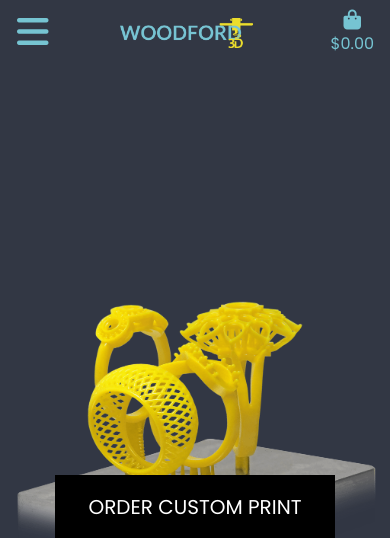
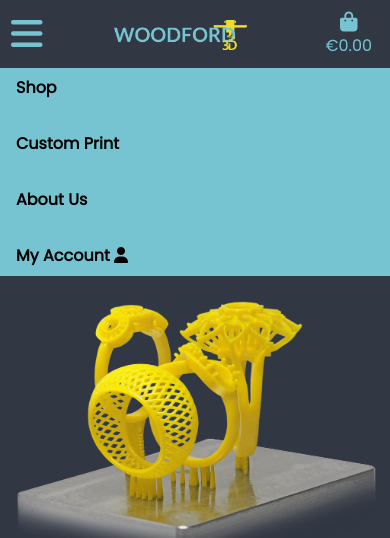
Before and after one commit to Gilleece/Woodford-3d-milestone-4, a Django app: page / in a window 390 px wide, after a click that opens the changed part. Shown: the top 538 px of the page. Run offline with Django 3.2, Linux system fonts and the light colour scheme; the visitor is signed in with stand-in values (Sample User, id 1); some libraries are stand-ins or nearby versions.

Commit message:
Updated styling of mobile navbar, added correct list elements to drop down of mobile menu

```diff
--- a/static/css/base.css
+++ b/static/css/base.css
@@ -26,12 +26,30 @@
     background-color: #76c4d2;
 }
 
+.bg-text-blue {
+    background-color: #76c4d2;
+}
+
 .text-blue {
     color: #76c4d2;
 }
 
 .home-button-row {
     margin-top: 25vh;
+}
+
+/* Mobile nav bar styling */
+
+.navbar {
+    padding: 0 !important;
+}
+
+.fa-bars:before {
+    padding: 10px;
+}
+
+.mobile-icon-padding {
+    padding: 10px;
 }
 
 /* from Bulma */
--- a/templates/base.html
+++ b/templates/base.html
@@ -47,7 +47,7 @@
             </div>
             <div class="col-12 col-lg-4 my-auto py-1 py-lg-0 text-center">
                 <a href="{% url 'home' %}" class="nav-link">
-                    <h2 id="brand-img my-0" class="navbar-brand"><img src="/media/logo_trans.png" alt="Woodford 3D" width="356" height="81"></h2>
+                    <h2 id="brand-img my-0" class="navbar-brand img-responsive"><img src="/media/logo_trans.png" alt="Woodford 3D" width="356" height="81"></h2>
                 </a>
             </div>
             <div class="col-12 col-lg-4 my-auto py-1 py-lg-0">
@@ -78,9 +78,9 @@
                                 <div><i class="fas fa-shopping-bag fa-lg"></i></div>
                                 <h4 class="my-0 text-blue">
                                     {% if grand_total %}
-                                        ${{ grand_total|floatformat:2 }}
+                                        €{{ grand_total|floatformat:2 }}
                                     {% else %}
-                                        $0.00
+                                        €0.00
                                     {% endif %}
                                 </h4>
                             </div>
--- a/templates/includes/main-nav.html
+++ b/templates/includes/main-nav.html
@@ -0,0 +1,26 @@
+<div class="collapse navbar-collapse" id="main-nav">
+    <ul class="navbar-nav w-auto d-lg-none bg-text-blue">
+        <li class="nav-link ml-3"><a href=""><p class="text-black"><strong>Shop</strong></p></a></li>
+        <li class="nav-link ml-3"><a href=""><p class="text-black"><strong>Custom Print</strong></p></a></li>
+        <li class="nav-link ml-3"><a href=""><p class="text-black"><strong>About Us</strong></p></a></li>
+        <li class="dropdown ml-3 mb-0">
+            <a class="nav-link" href="#" id="user-options" data-toggle="dropdown" aria-haspopup="true" aria-expanded="false">
+                <div class="text-black">
+                    <div><strong>My Account <i class="fas fa-user"></i></strong></div>
+                </div>
+            </a>
+            <div class="dropdown-menu border-0 bg-text-blue" aria-labelledby="user-options">
+                {% if request.user.is_authenticated %}
+                    {% if request.user.is_superuser %}
+                        <a href="" class="dropdown-item">Product Management</a>
+                    {% endif %}
+                    <a href="" class="dropdown-item">My Profile</a>
+                    <a href="{% url 'account_logout' %}" class="dropdown-item">Logout</a>
+                {% else %}
+                    <a href="{% url 'account_signup' %}" class="dropdown-item">Register</a>
+                    <a href="{% url 'account_login' %}" class="dropdown-item">Login</a>
+                {% endif %}
+            </div>
+        </li>
+    </ul>
+</div>
--- a/templates/includes/mobile-top-header.html
+++ b/templates/includes/mobile-top-header.html
@@ -5,15 +5,15 @@
         </div>
     </a>
 </li>
-<li class="list-inline-item">
+<li class="list-inline-item mobile-icon-padding">
     <a class="{% if grand_total %}text-primary font-weight-bold{% else %}text-black{% endif %} d-block d-lg-none" href="">
         <div class="text-center text-blue">
             <div><i class="fas fa-shopping-bag fa-lg"></i></div>
             <p class="my-0">
                 {% if grand_total %}
-                    ${{ grand_total|floatformat:2 }}
+                    €{{ grand_total|floatformat:2 }}
                 {% else %}
-                    $0.00
+                    €0.00
                 {% endif %}
             </p>
         </div>
```
